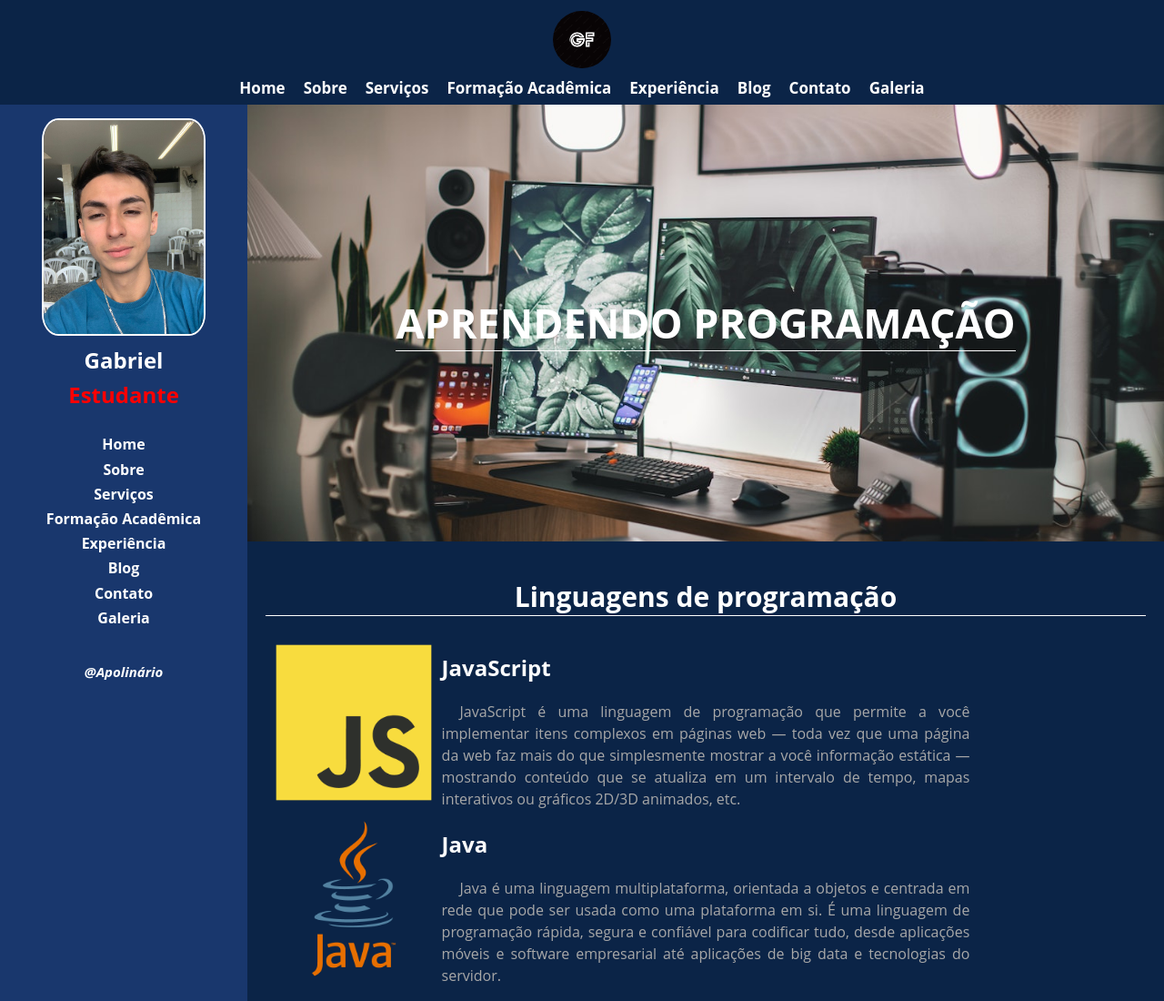
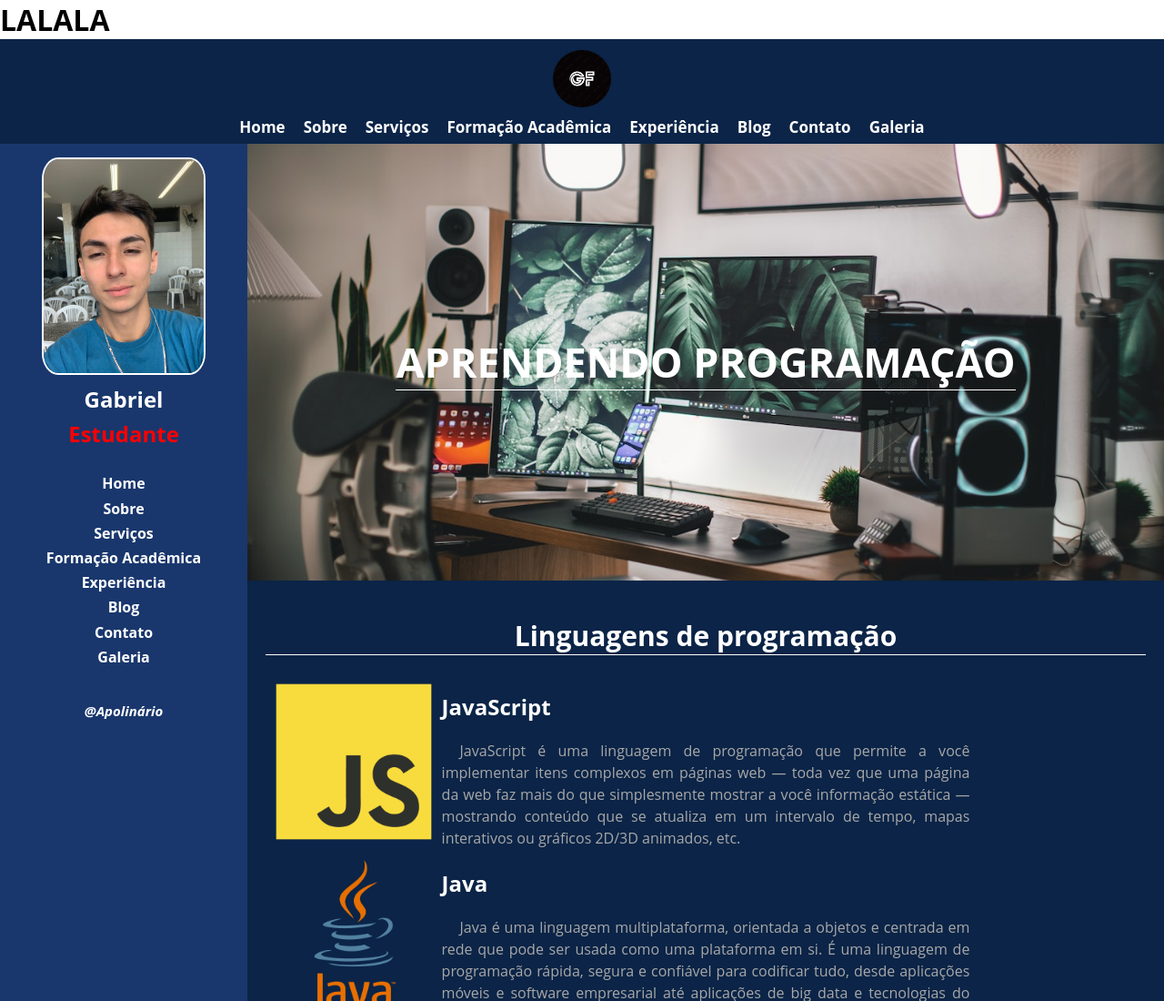
Before and after one commit to GabrielApolinario08/projeto01, a plain HTML site: page index.html in a window 1280 px wide. Shown: the top 1100 px of the page at 91% size. Drawn offline with Linux system fonts and the light colour scheme.

Commit message:
testando

```diff
--- a/index.html
+++ b/index.html
@@ -9,7 +9,7 @@
 </head>
 
 <body>
-
+    <h1>LALALA</h1>
     <!-- Menu principal -->
     <nav>
         <img src="img/logo-gf.jpg" alt="logo">
```
